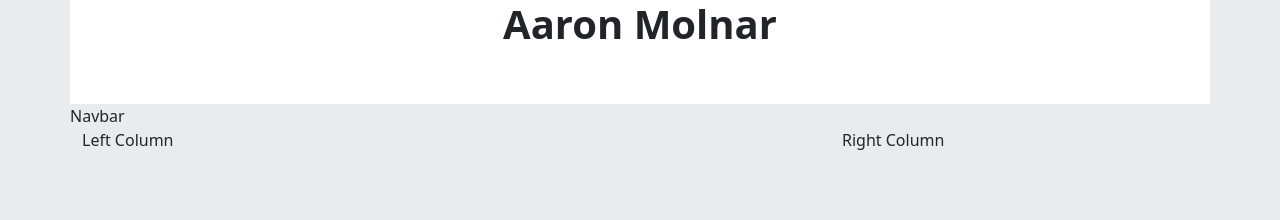
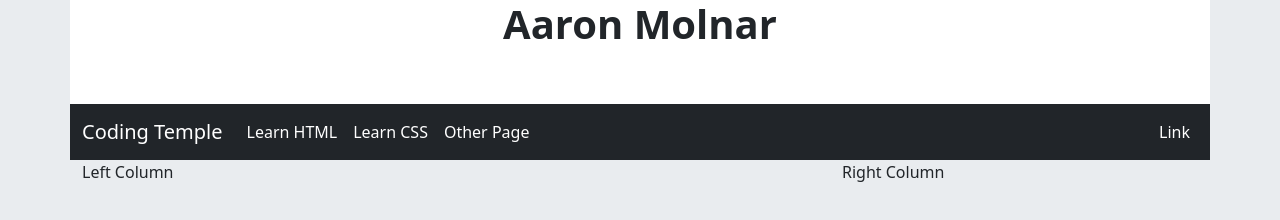
Before and after one commit to Eren-Enou/bootstrap_portfolio, a plain HTML site: page index.html in a window 1280 px wide. Drawn offline with nearby package versions, Linux system fonts and the light colour scheme.

Commit message:
Updated navbar

```diff
--- a/index.html
+++ b/index.html
@@ -25,7 +25,25 @@
 
         <!-- Row 2 - Nav Bar -->
         <div class="row">
-            Navbar
+            <nav class="navbar navbar-expand-lg bg-dark" data-bs-theme="dark">
+                <div class="container-fluid">
+                    <a class="navbar-brand" href="#">Coding Temple</a>
+                    <button class="navbar-toggler" type="button" data-bs-toggle="collapse" data-bs-target="#navbarNavAltMarkup" aria-controls="navbarNavAltMarkup" aria-expanded="false" aria-label="Toggle navigation">
+                    <span class="navbar-toggler-icon"></span>
+                    </button>
+                    <div class="collapse navbar-collapse justify-content-between" id="navbarNavAltMarkup">
+                        <div class="navbar-nav">
+                            <a class="nav-link text-white" href="#">Learn HTML</a>
+                            <a class="nav-link text-white" href="#">Learn CSS</a>
+                            <a class="nav-link text-white" href="#">Other Page</a>
+
+                        </div>
+                        <div class="navbar-nav">
+                            <a class="nav-link text-white" href="#">Link</a>
+                        </div>
+                    </div>
+                </div>
+            </nav>
         </div>
 
         <!-- Row 3 - Main Content -->
```
